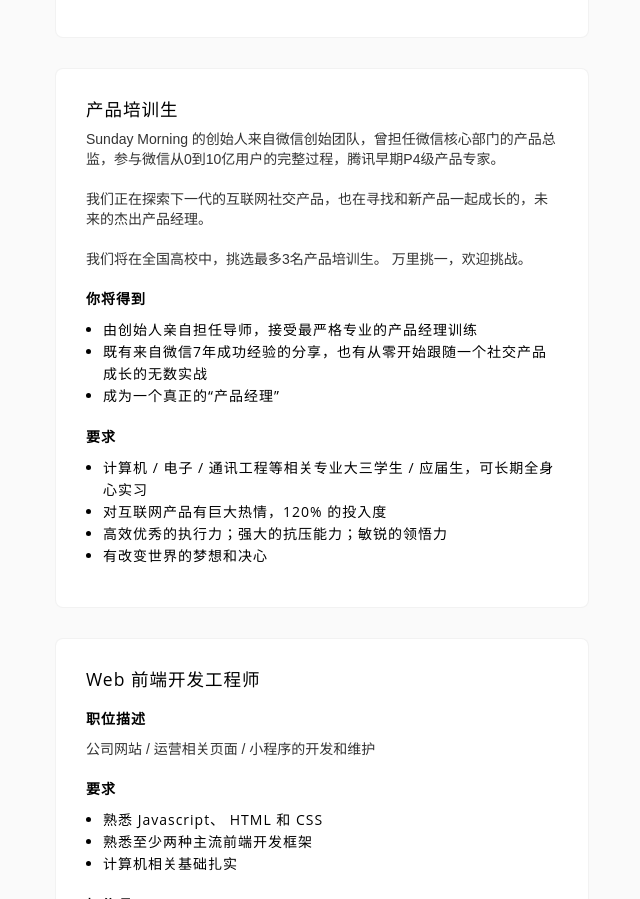
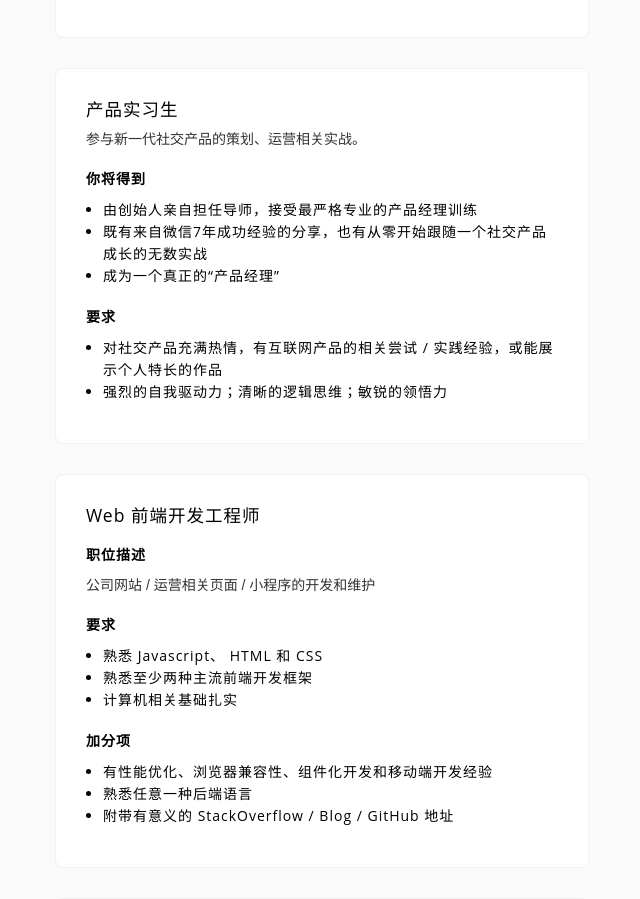
Before and after one commit to sundayfun/sunday.github.io, a plain HTML site: page index.html in a window 1280 px wide. Shown: the part 4722-5621 px from the top of the page, without its empty margins (318-958 px from the left). Drawn offline with nearby package versions, Linux system fonts and the light colour scheme; a script that the page names is missing.

Commit message:
fix: update JD

```diff
--- a/index.html
+++ b/index.html
@@ -201,9 +201,9 @@
 
       <div class="div-block-91">
         <div class="div-block-97"></div>
-        <div class="text-block-75">产品培训生</div>
-        <div class="text-block-103">Sunday Morning 的创始人来自微信创始团队，曾担任微信核心部门的产品总监，参与微信从0到10亿用户的完整过程，腾讯早期P4级产品专家。<br><br> 我们正在探索下一代的互联网社交产品，也在寻找和新产品一起成长的，未来的杰出产品经理。
-          <br><br>我们将在全国高校中，挑选最多3名产品培训生。 万里挑一，欢迎挑战。
+        <div class="text-block-75">产品实习生</div>
+        <div class="text-block-103">
+          参与新一代社交产品的策划、运营相关实战。
         </div>
         <div class="text-block-76">你将得到</div>
         <ul class="unordered-list-4">
@@ -213,10 +213,8 @@
         </ul>
         <div class="text-block-76">要求</div>
         <ul class="unordered-list-4">
-          <li class="list-item-5">计算机 / 电子 / 通讯工程等相关专业大三学生 / 应届生，可长期全身心实习</li>
-          <li class="list-item-5">对互联网产品有巨大热情，120% 的投入度</li>
-          <li class="list-item-5">高效优秀的执行力；强大的抗压能力；敏锐的领悟力</li>
-          <li class="list-item-5">有改变世界的梦想和决心</li>
+          <li class="list-item-5">对社交产品充满热情，有互联网产品的相关尝试 / 实践经验，或能展示个人特长的作品</li>
+          <li class="list-item-5">强烈的自我驱动力；清晰的逻辑思维；敏锐的领悟力</li>
         </ul>
         <div class="div-block-92"></div>
       </div>
```
